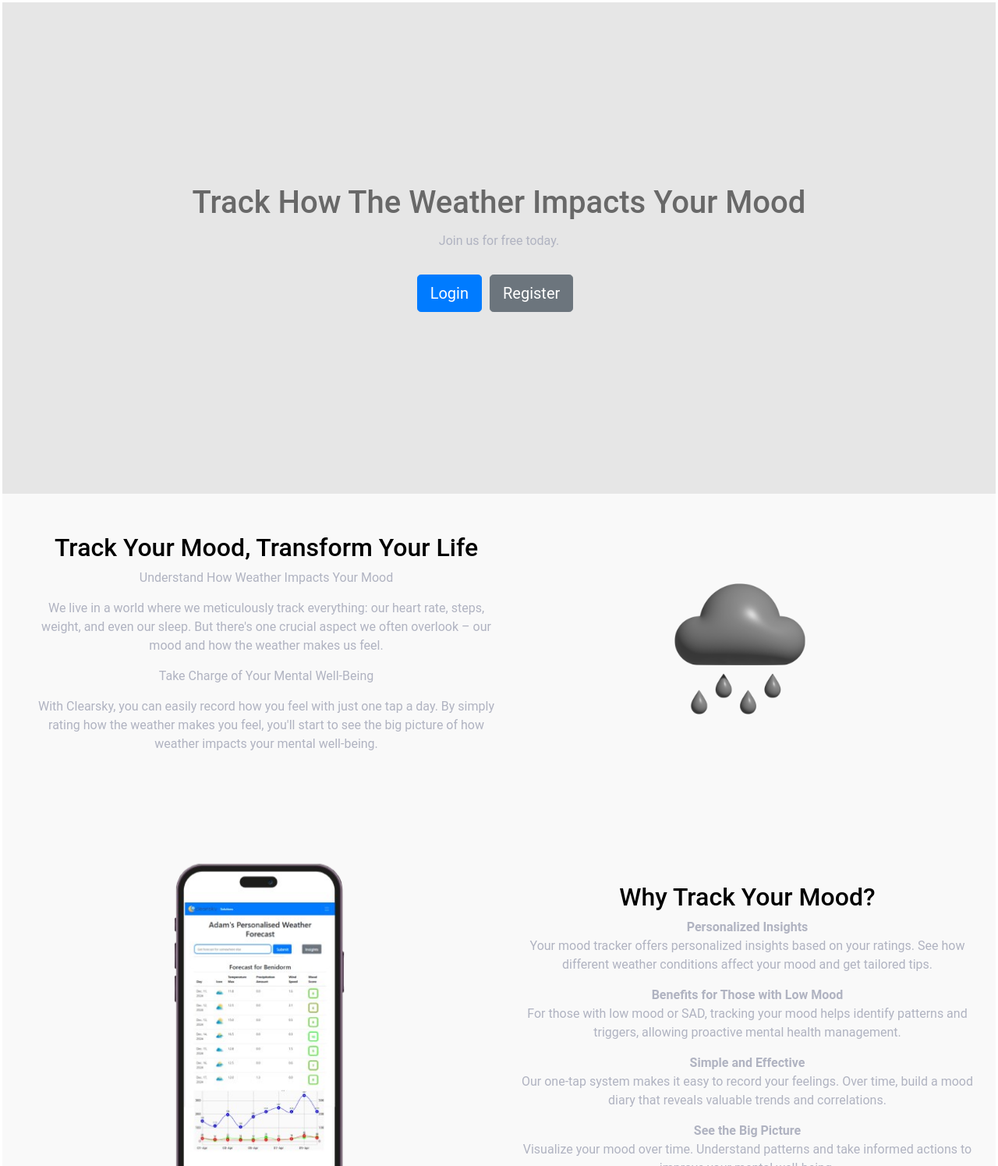
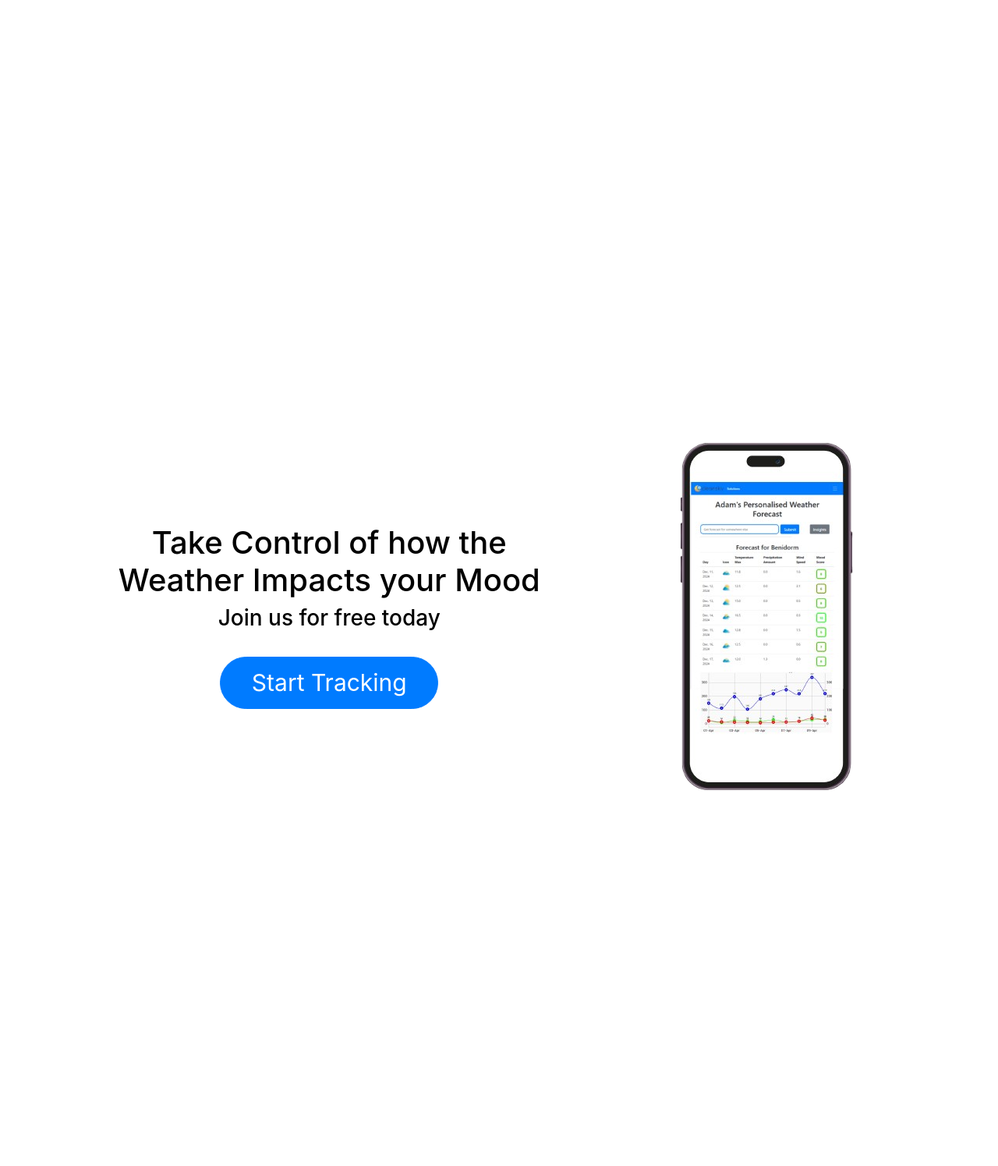
Before and after one commit to AdamRyanUK/moodapp, a Django app: page / in a window 1280 px wide. Shown: the part 80-1575 px from the top of the page at 78% size. Run offline with Django 3.2, Linux system fonts and the light colour scheme; data that the repository does not hold is empty; some libraries are stand-ins or nearby versions.

Commit message:
redone landing page

```diff
--- a/authenticate/templates/authenticate/landing_page.html
+++ b/authenticate/templates/authenticate/landing_page.html
@@ -2,205 +2,64 @@
 {% load static %}
 {% block container_class %}{% endblock %}
 {% block content %}
-
 <style>
-    /* Remove default padding and margin for html and body */
-    body, html {
-        margin: 0;
-        padding: 0;
-        height: 100%;
-        font-family: 'Roboto', sans-serif;
+    .container-fluid {
+        display: flex;
+        flex-direction: row;
+        flex-wrap: wrap;
+        justify-content: center;
+        height: 100vh;
+        align-items: center; /* Center items vertically */
+        text-align: center;
+    }
+    #text-container {
+        flex: 2 1 55%;
+        padding-left: 10%;
+        display: flex;
+        flex-direction: column;
+        justify-content: center; /* Center text vertically within its container */
+    }
+    #image-container {
+        flex: 1 1 45%;
+        display: flex;
+        justify-content: center;
+        align-items: center; /* Center the image vertically */
+    }
+    #image-container img {
+        max-width: 100%; /* Ensure the image scales properly */
+        height: auto;
+    }
+    #start-tracking-btn {
+        min-width: 250px;
+        width: 50%;
+        justify-content: center;
+        font-size: 30px;
+        border-radius: 50px;
+        padding: 10px;
+        margin: 0 auto; /* Center the button horizontally */
     }
 
-    /* Hero Section Style */
-    .hero-section {
-        background-position: center;
-        height: 40vh; /* Ensures the section takes up the full viewport height */
-        display: flex;
-        flex-direction: column;
-        justify-content: center;
-        align-items: center;
-        background-color: #e6e6e6;
-        color: rgb(104, 104, 104);
-        margin: 0;
-        padding: 0;
+    /* Responsive Styles */
+    @media (max-width: 768px) {
+        .container-fluid {
+            flex-direction: column;
+            height: auto; /* Adjust height for mobile view */
+        }
+        #text-container, #image-container {
+            flex: 1 1 100%; /* Full width for both containers */
+            padding-left: 0; /* Remove left padding for mobile */
+        }
     }
-
-    /* Ensures no padding is applied to the container */
-    .container, .container-fluid {
-        padding: 0 !important;
-        margin: 0 auto;
-    }
-
-    /* Additional Style */
-    .form-container {
-        max-width: 400px;
-        margin: auto;
-    }
-
-    button {
-        margin: 10px;
-    }
-
-    .features-section, .testimonials-section {
-        margin: 20px 0;
-    }
-
-    /* New Sections Style */
-    .section {
-        display: flex;
-        align-items: center;
-        justify-content: space-between;
-        padding: 50px 20px;
-        background-color: #f9f9f9;
-    }
-
-    .section-content {
-        width: 50%;
-        padding-left: 20px;
-        text-align: center;
-    }
-
-    .section-image {
-        width: 50%;
-        text-align: center;
-    }
-
- /* Specific class for the larger image */
-    .section-image.double-size img {
-        max-width: 800px !important; /* Adjust this value to double the size */
-        width: 80% !important;
-        height: auto !important;
-    }
-
-    /* General image styling */
-    .section-image img {
-        max-width: 200px;
-        width: 50%;
-        height: auto;
-    }
-
-    .section-one {
-        display: flex;
-        flex-direction: column;
-        align-items: center;
-        justify-content: center;
-        text-align: center;
-        padding: 50px 20px;
-        background-color: #f9f9f9;
-    }
-
-    .section-one-content h2 {
-        margin-bottom: 20px;
-    }
-
-    .section-one-content p {
-        margin-bottom: 15px;
-    }
-
-    .bullet-points {
-        padding: 50px 20px;
-        background-color: #e6e6e6;
-    }
-
-    /* Remove bullet points */
-    .bullet-points ul {
-        list-style-type: none;
-        padding: 0;
-    }
-
-    .bullet-points li {
-        margin: 15px 0; /* Adds more space between each line */
-        font-size: 1.2rem; /* Makes the text slightly larger */
-    }
-
-    /* Style the bold parts of the list items */
-    .bullet-points li strong {
-        font-size: 1.4rem; /* Make bold text larger */
-        font-weight: 600; /* Slightly bolder weight */
-    }
-
-    /* Add gap between the top buttons */
-    .hero-section .row a {
-        margin-right: 10px; /* Adds a small gap between the buttons */
-    }
-
-    /* Style for Register Button at the bottom */
-    .register-btn {
-        margin-top: 30px; /* Adds space before the Register button */
-        padding: 15px 30px;
-        font-size: 18px;
-        background-color: #007bff;
-        color: white;
-        border: none;
-        border-radius: 5px;
-        width: 20%; /* Set the width to 20% */
-        text-align: center;
-        cursor: pointer;
-        display: block; /* Makes it a block-level element */
-        margin-left: auto; /* Centers the button */
-        margin-right: auto; /* Centers the button */
-    }
-
-    .register-btn:hover {
-        background-color: #0056b3;
-    }
-
 </style>
-
-<!-- Hero Section -->
-<div class="hero-section text-center">
-    <h1>Track How The Weather Impacts Your Mood</h1>
-    <p>Join us for free today.</p>
-    <div class="row">
-        <a href="{% url 'login' %}" class="btn btn-primary btn-lg mt-3">Login</a>
-        <a href="{% url 'register' %}" class="btn btn-secondary btn-lg mt-3">Register</a>
+<div class="container-fluid">
+    <div id="text-container">
+        <h1 id="main-title">Take Control of how the Weather Impacts your Mood</h1>
+        <h3 id="secondary-title">Join us for free today</h3>
+        <br>
+        <a href="{% url 'register' %}" class="btn btn-primary" id="start-tracking-btn">Start Tracking</a>
+    </div>
+    <div id="image-container">
+        <img src="{% static 'images/general_images/mock_mobile.png' %}" alt="Landing Page Image">
     </div>
 </div>
-
-<!-- Centralized Text Section -->
-<div class="section">
-    <div class="section-content">
-        <h2>Track Your Mood, Transform Your Life</h2>
-        <p>Understand How Weather Impacts Your Mood</p>
-        <p>We live in a world where we meticulously track everything: our heart rate, steps, weight, and even our sleep. But there's one crucial aspect we often overlook – our mood and how the weather makes us feel.</p>
-        <p>Take Charge of Your Mental Well-Being</p>
-        <p>With Clearsky, you can easily record how you feel with just one tap a day. By simply rating how the weather makes you feel, you'll start to see the big picture of how weather impacts your mental well-being.</p>
-    </div>
-    <div class="section-image">
-        <img src="{% static 'images/general_images/3d_rain.png' %}" alt="Track Your Mood">
-    </div>
-</div>
-
-<!-- Why Track Your Mood Section -->
-<div class="section">
-    <div class="section-image double-size">
-        <img src="{% static 'images/general_images/mock_mobile.png' %}" alt="Features" class="double-size-image">
-    </div>
-    <div class="section-content">
-        <h2>Why Track Your Mood?</h2>
-        <p><strong>Personalized Insights</strong><br>Your mood tracker offers personalized insights based on your ratings. See how different weather conditions affect your mood and get tailored tips.</p>
-        <p><strong>Benefits for Those with Low Mood</strong><br>For those with low mood or SAD, tracking your mood helps identify patterns and triggers, allowing proactive mental health management.</p>
-        <p><strong>Simple and Effective</strong><br>Our one-tap system makes it easy to record your feelings. Over time, build a mood diary that reveals valuable trends and correlations.</p>
-        <p><strong>See the Big Picture</strong><br>Visualize your mood over time. Understand patterns and take informed actions to improve your mental well-being.</p>
-    </div>
-</div>
-
-<!-- Features Section -->
-<div class="section-one">
-    <div class="section-one-content">
-        <h2>Features</h2>
-        <div class="bullet-points">
-            <ul>
-                <li><strong>Daily Mood Tracking</strong>: Record your mood effortlessly every day.</li>
-                <li><strong>Weather Integration</strong>: See how different weather conditions correlate with your mood.</li>
-                <li><strong>Personalized Reports</strong>: Receive weekly summaries and insights tailored to you.</li>
-                <li><strong>Newsletter Opt-In</strong>: Stay updated with tips and articles on mental health and wellness.</li>
-            </ul>
-        </div>
-    </div>
-    <!-- Large Register Button -->
-    <a href="{% url 'register' %}" class="register-btn">Register Now</a>
-</div>
-
 {% endblock %}
```
Also changed, not shown: core/static/images/general_images/3d_rain.png (deleted), db.sqlite3.
